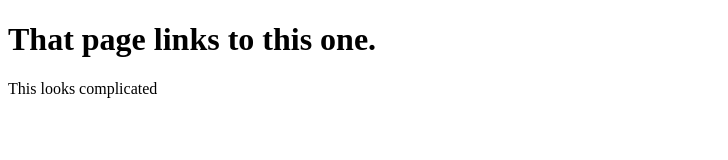
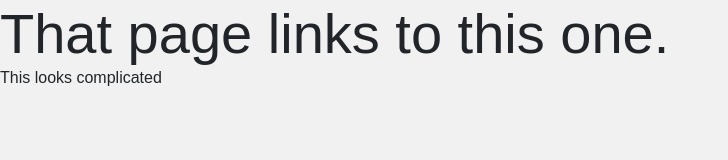
Before and after one commit to mvincenty/mvincenty.github.io, a plain HTML site: page linkedpage.html in a window 1280 px wide. Shown: the whole page, without its empty margins (0-728 px from the left). Drawn offline with nearby package versions, Linux system fonts and the light colour scheme.

Commit message:
Update linkedpage.html

```diff
--- a/linkedpage.html
+++ b/linkedpage.html
@@ -1,8 +1,15 @@
 <!DOCTYPE html>
 <html>
 <head>
+	<meta charset="utf-8">
+    <meta name="viewport" content="width=device-width, initial-scale=1">
+    <!-- Bootstrap CSS -->
+    <link href="https://cdn.jsdelivr.net/npm/bootstrap@5.0.2/dist/css/bootstrap.min.css" rel="stylesheet" integrity="sha384-EVSTQN3/azprG1Anm3QDgpJLIm9Nao0Yz1ztcQTwFspd3yD65VohhpuuCOmLASjC" crossorigin="anonymous">
 	<title>LinkedPage</title>
 	<meta name="generator" content="BBEdit 14.0" />
+	<link rel="shortcut icon" href="https://www.mvincenty.com/hubfs/dailymeteoricon.png">
+	<!-- My CSS -->
+	<link rel="stylesheet" href="miraclemonday.css">
 </head>
 <body>
 <h1>That page links to this one.</h1>
```
